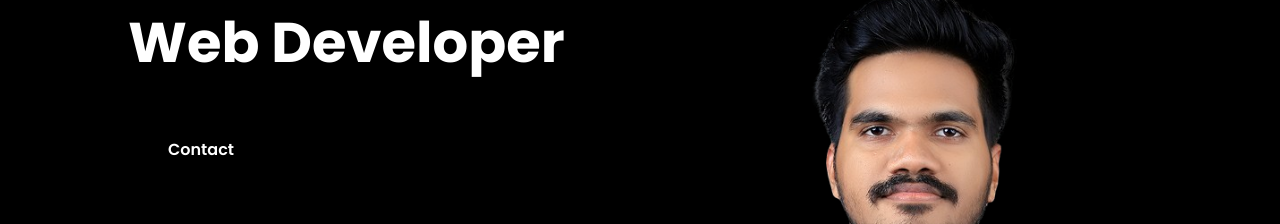
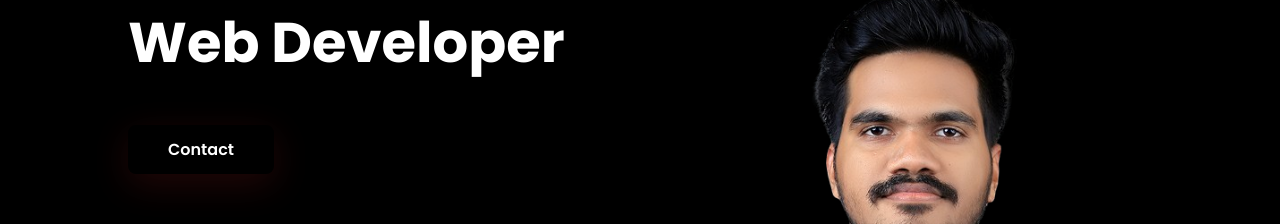
Before and after one commit to goutham-gg/personal-portfolio, a plain HTML site: page index.html in a window 1280 px wide. In both pictures the pointer is over the link 200 px from the left and 479 px from the top of the page. Shown: the part 330-554 px from the top of the page. Drawn offline with nearby package versions, Linux system fonts and the light colour scheme; files that its build step writes are made by us from their sources; a script that the page names is missing; files whose address does not match are found by name.

Commit message:
Update styles.css

```diff
--- a/assets/css/styles.css
+++ b/assets/css/styles.css
@@ -232,7 +232,7 @@ img {
   transition: 0.3s;
 }
 .button:hover {
-  box-shadow: var(--first-color--);
+  box-shadow: 0px 10px 36px rgba(231, 50, 50, 0.15);
 }
 
 /* ===== ABOUT =====*/
```
